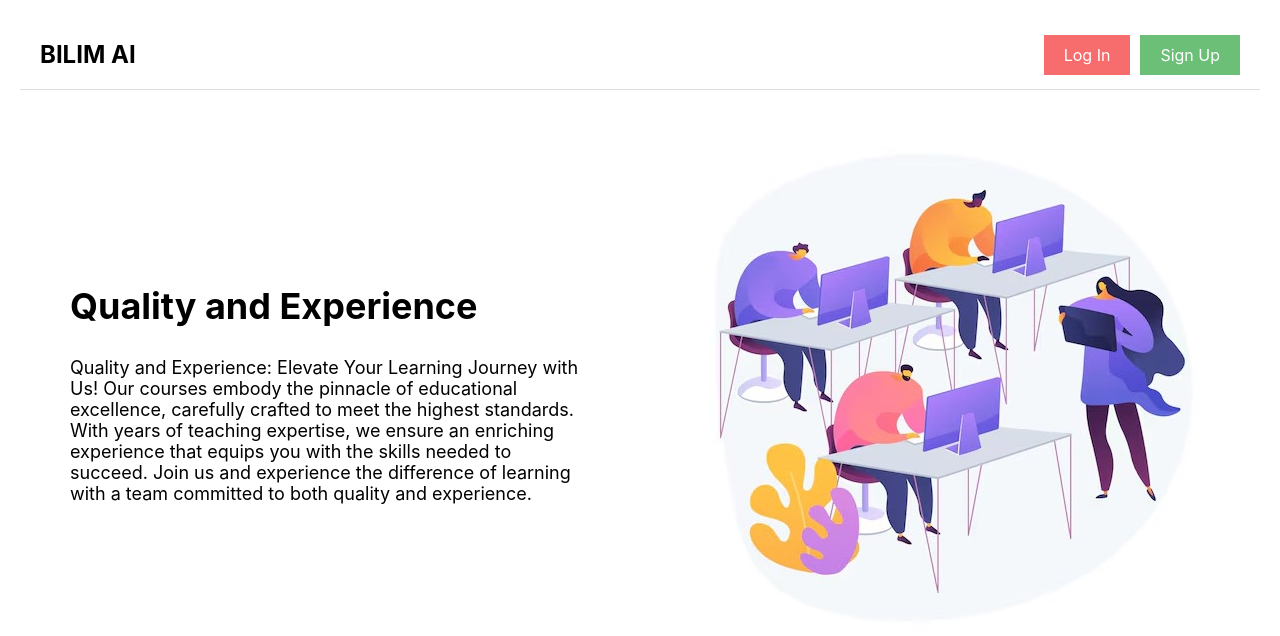
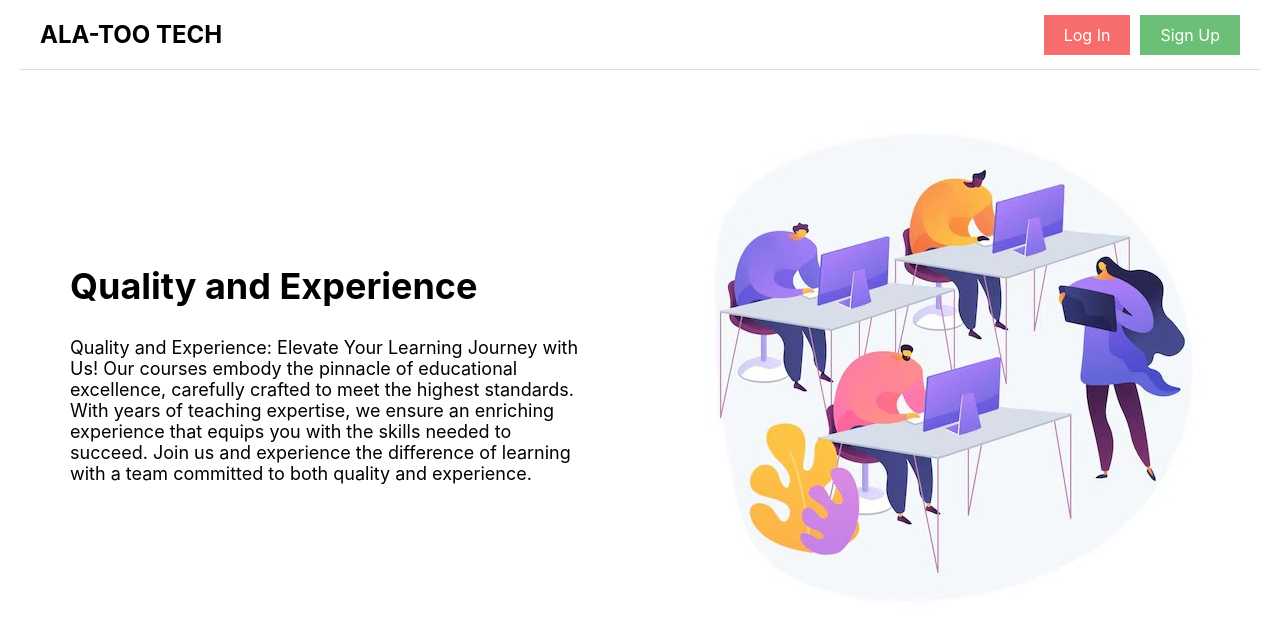
Before and after one commit to Pasha-007/alatoo-tech, a React (Create React App) app: page / in a window 1280 px wide. Shown: the top 636 px of the page. Built offline with nearby package versions, Linux system fonts and the light colour scheme; no server answers.

Commit message:
Small changes to Logo

```diff
--- a/package.json
+++ b/package.json
@@ -6,10 +6,11 @@
     "@testing-library/jest-dom": "^5.17.0",
     "@testing-library/react": "^13.4.0",
     "@testing-library/user-event": "^13.5.0",
-    "firebase": "^10.12.1",
+    "firebase": "^10.12.2",
     "react": "^18.3.1",
     "react-dom": "^18.3.1",
     "react-firebase-hooks": "^5.1.1",
+    "react-phone-input-2": "^2.15.1",
     "react-router-dom": "^6.23.1",
     "react-scripts": "5.0.1",
     "web-vitals": "^2.1.4"
--- a/src/components/Main.css
+++ b/src/components/Main.css
@@ -14,6 +14,7 @@ header {
   justify-content: space-between;
   align-items: center;
   padding: 20px;
+  padding-top: 0px;
   border-bottom: 1px solid #ddd;
 }
 
--- a/src/components/Main.js
+++ b/src/components/Main.js
@@ -16,7 +16,7 @@ const Main = () => {
   return (
     <div className="main-container">
       <header>
-        <div className="logo">BILIM AI</div>
+        <div className="logo">ALA-TOO TECH</div>
         <nav>
           {user ? (
             <button onClick={handleLogout} className="button logout">Log Out</button>
--- a/src/components/Signup.css
+++ b/src/components/Signup.css
@@ -17,6 +17,7 @@
     text-align: center;
   }
 
+
   input {
     width: 100%;
     padding: 10px;
@@ -28,6 +29,8 @@
   button {
     width: 100%;
     padding: 10px;
+    margin-bottom: 10px;
+    margin-top: 10px;
     background-color: orange;
     border: none;
     border-radius: 4px;
```
Also changed, not shown: 1 other file (tests, documents, lock files or other folders).
